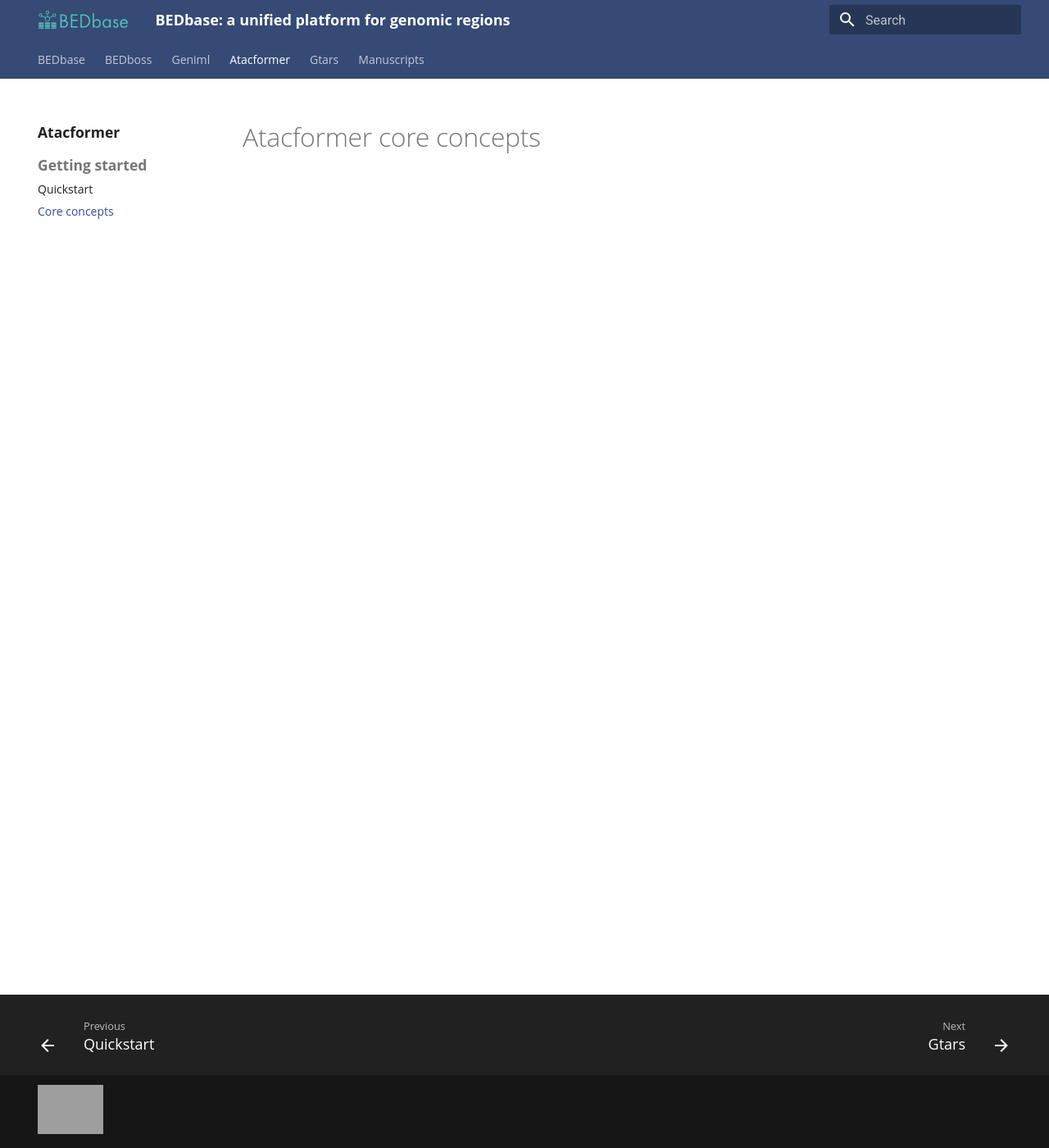
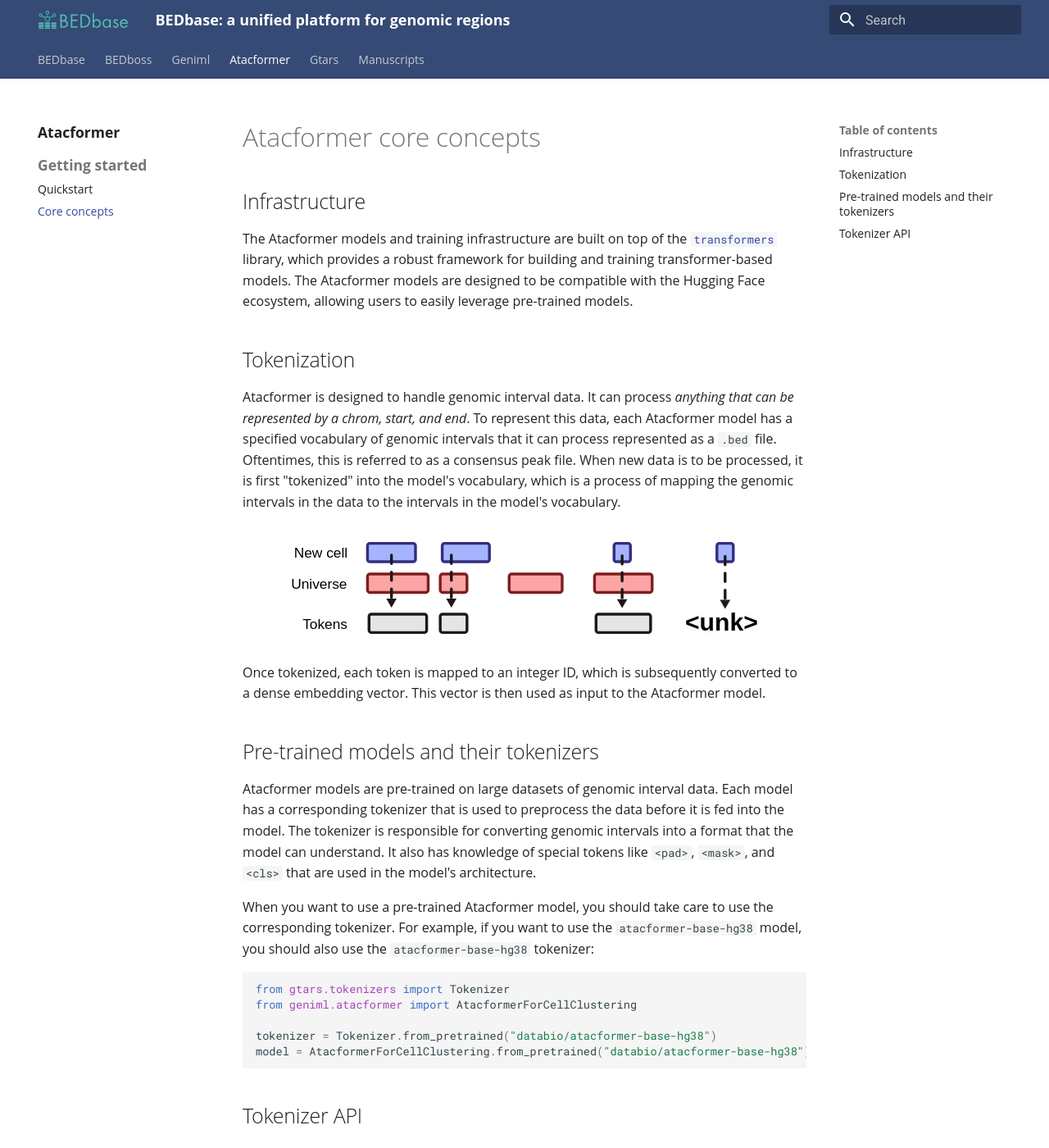
Before and after one commit to databio/bedbase, an MkDocs documentation site: the page built from docs/atacformer/core-concepts.md, in a window 1280 px wide and 1400 px high. Shown: the whole window at 82% size. Built offline with MkDocs 1.6.1 and Material for MkDocs 9.7.7, drawn with Linux system fonts in a browser that asks for light colours; some of the changed text lies outside the part shown; grey boxes are pictures that could not be loaded.

Commit message:
tweaks and additions to atacformer core concepts

````diff
--- a/docs/atacformer/core-concepts.md
+++ b/docs/atacformer/core-concepts.md
@@ -1 +1,49 @@
 # Atacformer core concepts
+
+## Infrastructure
+The Atacformer models and training infrastructure are built on top of the [`transformers`](https://github.com/huggingface/transformers) library, which provides a robust framework for building and training transformer-based models. The Atacformer models are designed to be compatible with the Hugging Face ecosystem, allowing users to easily leverage pre-trained models.
+
+## Tokenization
+Atacformer is designed to handle genomic interval data. It can process _anything that can be represented by a chrom, start, and end_. To represent this data, each Atacformer model has a specified vocabulary of genomic intervals that it can process represented as a `.bed` file. Oftentimes, this is referred to as a consensus peak file. When new data is to be processed, it is first "tokenized" into the model's vocabulary, which is a process of mapping the genomic intervals in the data to the intervals in the model's vocabulary.
+
+<p align="center">
+    <img align="center" src="../img/tokenization.svg" width="600">
+</p>
+
+Once tokenized, each token is mapped to an integer ID, which is subsequently converted to a dense embedding vector. This vector is then used as input to the Atacformer model.
+
+## Pre-trained models and their tokenizers
+Atacformer models are pre-trained on large datasets of genomic interval data. Each model has a corresponding tokenizer that is used to preprocess the data before it is fed into the model. The tokenizer is responsible for converting genomic intervals into a format that the model can understand. It also has knowledge of special tokens like `<pad>`, `<mask>`, and `<cls>` that are used in the model's architecture.
+
+When you want to use a pre-trained Atacformer model, you should take care to use the corresponding tokenizer. For example, if you want to use the `atacformer-base-hg38` model, you should also use the `atacformer-base-hg38` tokenizer:
+
+```python
+from gtars.tokenizers import Tokenizer
+from geniml.atacformer import AtacformerForCellClustering
+
+tokenizer = Tokenizer.from_pretrained("databio/atacformer-base-hg38")
+model = AtacformerForCellClustering.from_pretrained("databio/atacformer-base-hg38")
+```
+
+## Tokenizer API
+
+We designed the tokenizer API to be as similar as possible to the Hugging Face tokenizer API, so you can use it in a similar way. If you're familiar with Hugging Face tokenizers, you can use the Atacformer tokenizer in a similar way:
+
+```python
+from gtars.models import RegionSet
+from gtars.tokenizers import Tokenizer
+
+rs = RegionSet.from_bed("path/to/your/regions.bed")
+tokenizer = Tokenizer.from_pretrained("databio/atacformer-base-hg38")
+
+# get the input IDs for the regions
+tokens = tokenizer(rs)
+input_ids = tokens["input_ids"]
+
+# decode the input IDs back to regions
+decoded_regions = tokenizer.decode(input_ids)
+
+# get properties of the tokenizer
+vocab_size = tokenizer.vocab_size
+special_tokens = tokenizer.special_tokens_map
+```
````
Also changed, not shown: docs/atacformer/quickstart.md (+5 -5 lines), docs/atacformer/img/tokenization.svg (added).
